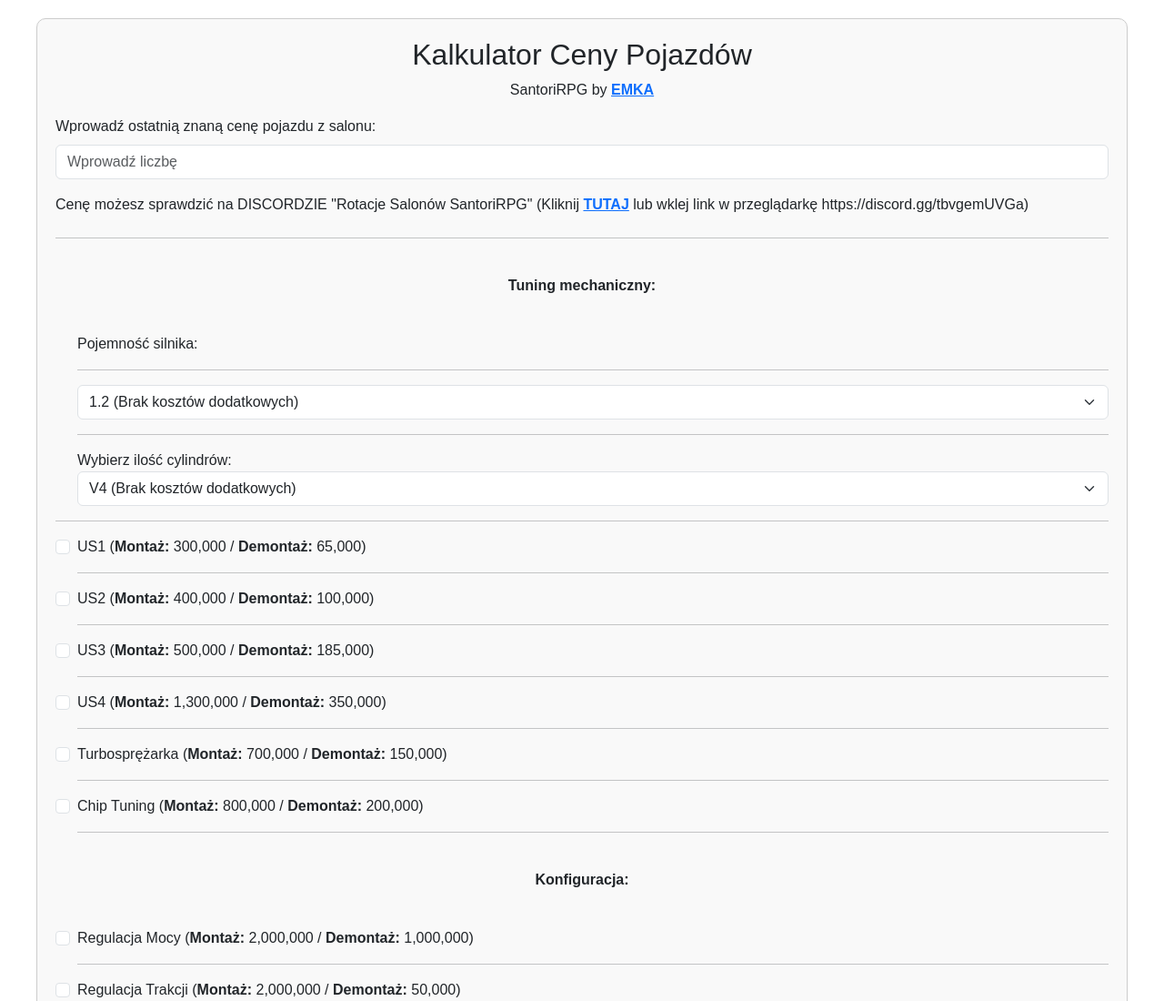
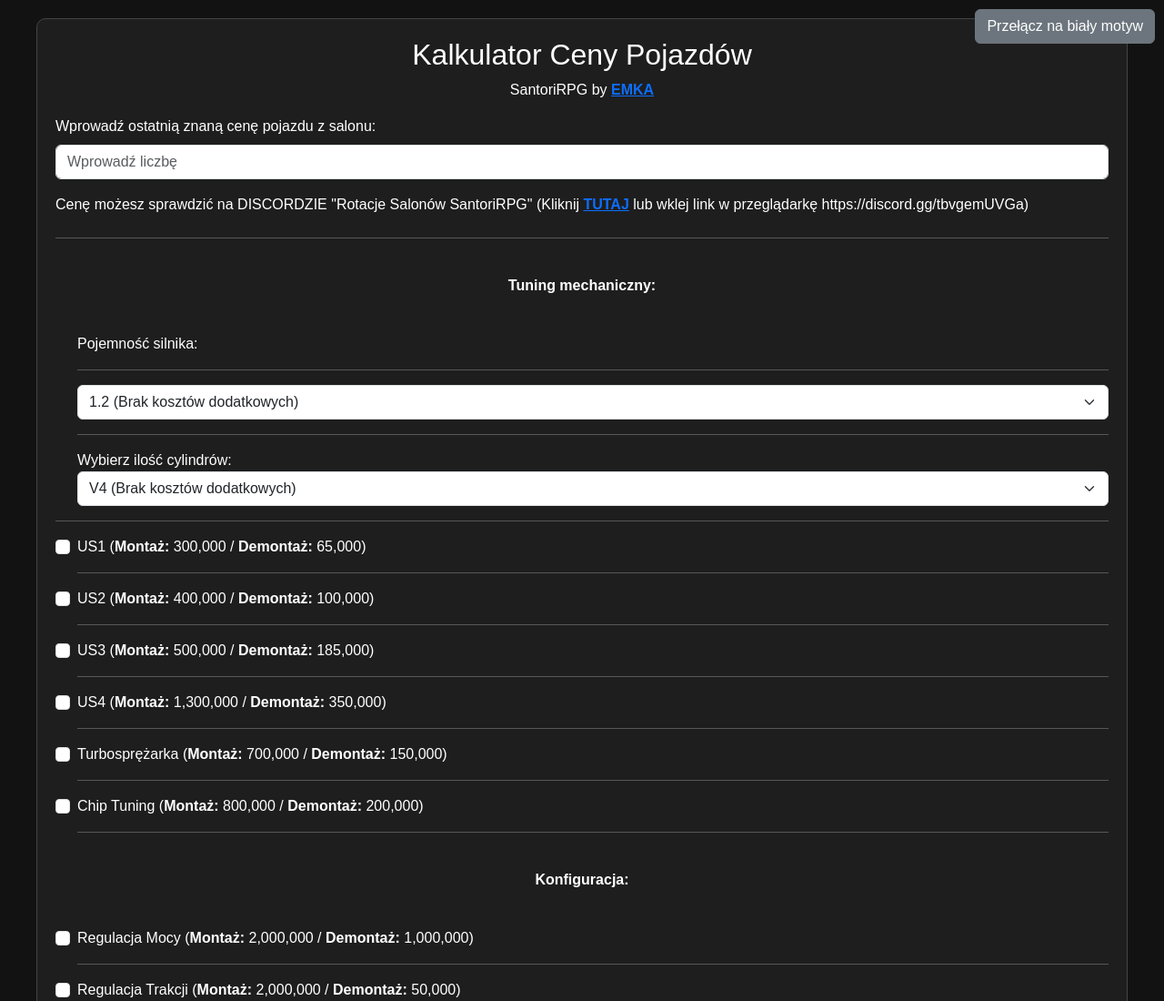
Before and after one commit to emka1998/cenysantori.github.io, a plain HTML site: page index.html in a window 1280 px wide. Shown: the top 1100 px of the page at 91% size. Drawn offline with nearby package versions, Linux system fonts and the light colour scheme.

Commit message:
Update index.html

```diff
--- a/index.html
+++ b/index.html
@@ -9,14 +9,16 @@
         body {
             font-family: Arial, sans-serif;
             margin: 20px;
+            background-color: #121212;
+            color: #fff;
         }
         .container {
             max-width: 1200px;
             margin: 0 auto;
             padding: 20px;
-            border: 1px solid #ccc;
+            border: 1px solid #444;
             border-radius: 10px;
-            background-color: #f9f9f9;
+            background-color: #1e1e1e;
         }
         .results {
             margin-top: 20px;
@@ -28,9 +30,26 @@
         .hidd {
             visibility: hidden;
         }
+        .theme-toggle {
+            position: fixed;
+            top: 10px;
+            right: 10px;
+            z-index: 1000;
+        }
+        .light-mode {
+            background-color: #f9f9f9;
+            color: #000;
+        }
+        .light-mode .container {
+            background-color: #ffffff;
+            border-color: #ccc;
+        }
+    </style>
     </style>
 </head>
 <body>
+    <button class="btn btn-secondary theme-toggle" onclick="toggleTheme()">Przełącz na biały motyw</button>
+
     <div class="container">
         <h2 class="text-center">Kalkulator Ceny Pojazdów</h2>
         <p class="text-center">SantoriRPG by <b><a href="https://forum.santori.xyz/profile/1541-emka/" target="_blank">EMKA</a></b></p>
@@ -299,6 +318,20 @@
                 cylinderTypeSelect.classList.add('hidden');
             }
         });
+
+		function toggleTheme() {
+            const body = document.body;
+            const toggleButton = document.querySelector('.theme-toggle');
+
+            if (body.classList.contains('light-mode')) {
+                body.classList.remove('light-mode');
+                toggleButton.textContent = 'Przełącz na biały motyw';
+            } else {
+                body.classList.add('light-mode');
+                toggleButton.textContent = 'Przełącz na czarny motyw';
+            }
+        }
+
     </script>
 
     <script src="https://cdn.jsdelivr.net/npm/bootstrap@5.3.0-alpha1/dist/js/bootstrap.bundle.min.js"></script>
```
